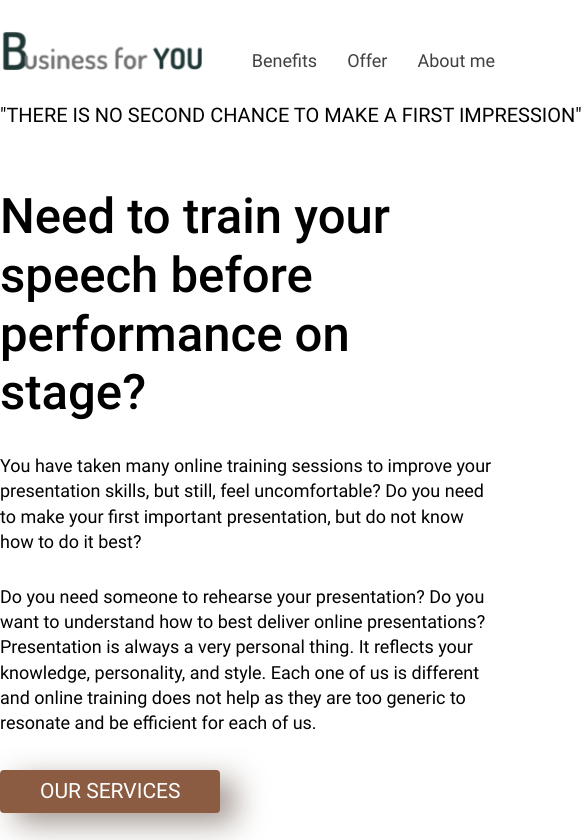
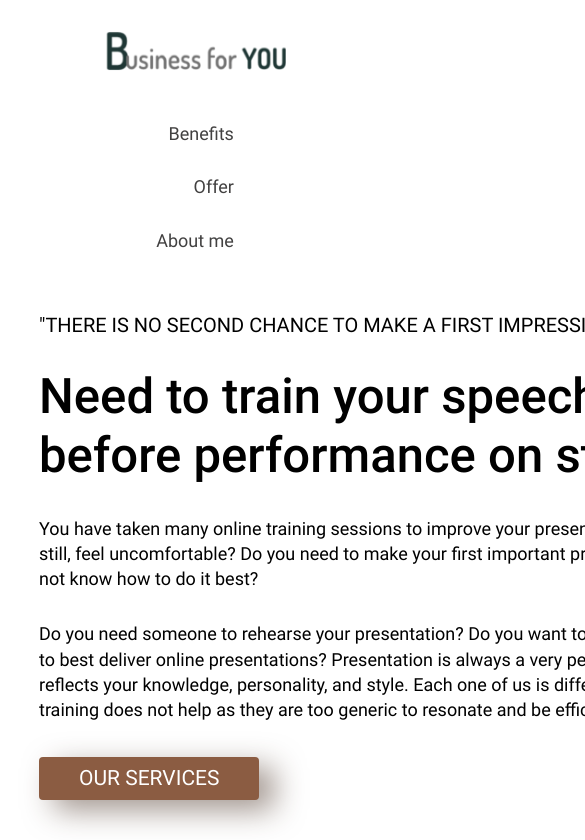
Before and after one commit to holus-bolus/trainyour-speech, a plain HTML site: page index.html in a window 390 px wide. Shown: the top 840 px of the page, 585 px wide, since content can reach past the window. Drawn offline with Linux system fonts and the light colour scheme.

Commit message:
Added the media queries fr hero section

```diff
--- a/index.html
+++ b/index.html
@@ -7,22 +7,26 @@
 </head>
 <body>
 <header class="header">
+    <div class="container header__container">
         <nav class="nav">
             <div class="container header__container">
                 <img src="src/images/logo.png" alt="A business for you logo" class="header__logo">
                 <ul class="header__list">
                     <li class="header__item"><a href="#" class="header__link">Benefits</a></li>
-                <li class="header__item"><a href="#" class="header__link">Offer</a></li>
-                <li class="header__item"><a href="#" class="header__link">About me</a></li>
+                    <li class="header__item"><a href="#offer" class="header__link">Offer</a></li>
+                    <li class="header__item"><a href="#whoiam" class="header__link">About me</a></li>
                 </ul>
             </div>
         </nav>
+    </div>
+</header>
+<div class="container">
     <div class="container header__motto-container">
         <p class="header__motto">
             "THERE IS NO SECOND CHANCE TO MAKE A FIRST IMPRESSION"
         </p>
     </div>
-</header>
+</div>
 <section class="hero">
     <div class="container hero__container">
         <div class="hero__text-wrapper">
@@ -57,7 +61,7 @@
         </p>
     </div>
 </section>
-<section class="whoiam">
+<section class="whoiam" id="whoiam">
     <div class="container whoiam__container">
         <h2 class="second-heading whoiam__heading">Who I am</h2>
         <div class="whoiam__content-wrapper">
@@ -112,7 +116,7 @@
         </div>
     </div>
 </section>
-<section class="offer-services">
+<section class="offer-services" id="offer">
     <div class="container offer-services__container">
         <h2 class="second-heading offer-services__heading">
             Which services we can offer to you
--- a/src/styles/general.css
+++ b/src/styles/general.css
@@ -2,6 +2,14 @@
     width: 1200px;
     margin-left: auto;
     margin-right: auto;
+}
+
+@media (max-width: 820px) {
+    .container {
+        width: 780px;
+        margin-left: auto;
+        margin-right: auto;
+    }
 }
 
 @font-face {
--- a/src/styles/header.css
+++ b/src/styles/header.css
@@ -7,6 +7,22 @@
 .header__container {
     display: flex;
     gap: 50px;
+}
+
+@media (max-width: 760px) {
+    .header__container {
+        width: 90%;
+    }
+}
+
+@media (max-width: 480px) {
+    .header__container {
+        width: 90%;
+        display: flex;
+        flex-direction: column;
+        align-items: center;
+        text-align: center;
+    }
 }
 
 .header__logo {
@@ -23,6 +39,21 @@
     align-items: end;
 }
 
+@media (max-width: 480px) {
+    .header__list {
+        display: flex;
+        flex-direction: column;
+        text-align: center;
+    }
+}
+
+
+@media (max-width: 480px) {
+    .header__item{
+        text-align: center;
+    }
+}
+
 
 .header__link {
     font-size: 18px;
@@ -31,6 +62,17 @@
     color: #424141;
 }
 
+@media (max-width: 760px) {
+    .header__motto-container {
+        width: 90%;
+    }
+}
+
+@media (max-width: 480px) {
+    .header__header__motto{
+        width: 80%;
+    }
+}
 
 .header__motto {
     font-size: 20px;
--- a/src/styles/hero.css
+++ b/src/styles/hero.css
@@ -9,9 +9,22 @@
     align-items: center;
 }
 
+@media (max-width: 760px) {
+    .hero__container {
+        display: flex;
+        flex-direction: column;
+        gap: 50px;
+    }
+}
 
 .hero__text-wrapper {
     width: 500px;
+}
+
+@media (max-width: 760px) {
+    .hero__text-wrapper {
+        width: 90%;
+    }
 }
 
 .hero__heading {
@@ -38,7 +51,7 @@
     margin-bottom: 30px;
 }
 
-.hero__bottom-text{
+.hero__bottom-text {
     font-size: 18px;
     font-weight: 400;
     line-height: 1.4;
--- a/src/styles/reset.css
+++ b/src/styles/reset.css
@@ -11,26 +11,13 @@
   box-sizing: border-box;
 }
 
-:focus,
-:active {
-  /*outline: none;*/
-}
-
-a:focus,
-a:active {
-  /* outline: none;*/
-}
-
 /* Links */
 
 a, a:link, a:visited  {
-  /* color: inherit; */
   text-decoration: none;
-  /* display: inline-block; */
 }
 
 a:hover  {
-  /* color: inherit; */
   text-decoration: none;
 }
 
--- a/src/styles/whoiam.css
+++ b/src/styles/whoiam.css
@@ -3,6 +3,11 @@
     padding-bottom: 50px;
 }
 
+@media (max-width: 760px) {
+    .whoiam__container {
+        width: 90%;
+    }
+}
 
 .whoiam__heading {
     text-align: center;
@@ -13,6 +18,14 @@
     display: flex;
     gap: 250px;
 }
+
+@media (max-width: 760px) {
+    .whoiam__content-wrapper {
+        display: flex;
+        gap: 150px;
+    }
+}
+
 
 
 .whoiam__text-wrapper {
```
Lines whose indentation alone changed are shown as unchanged.
